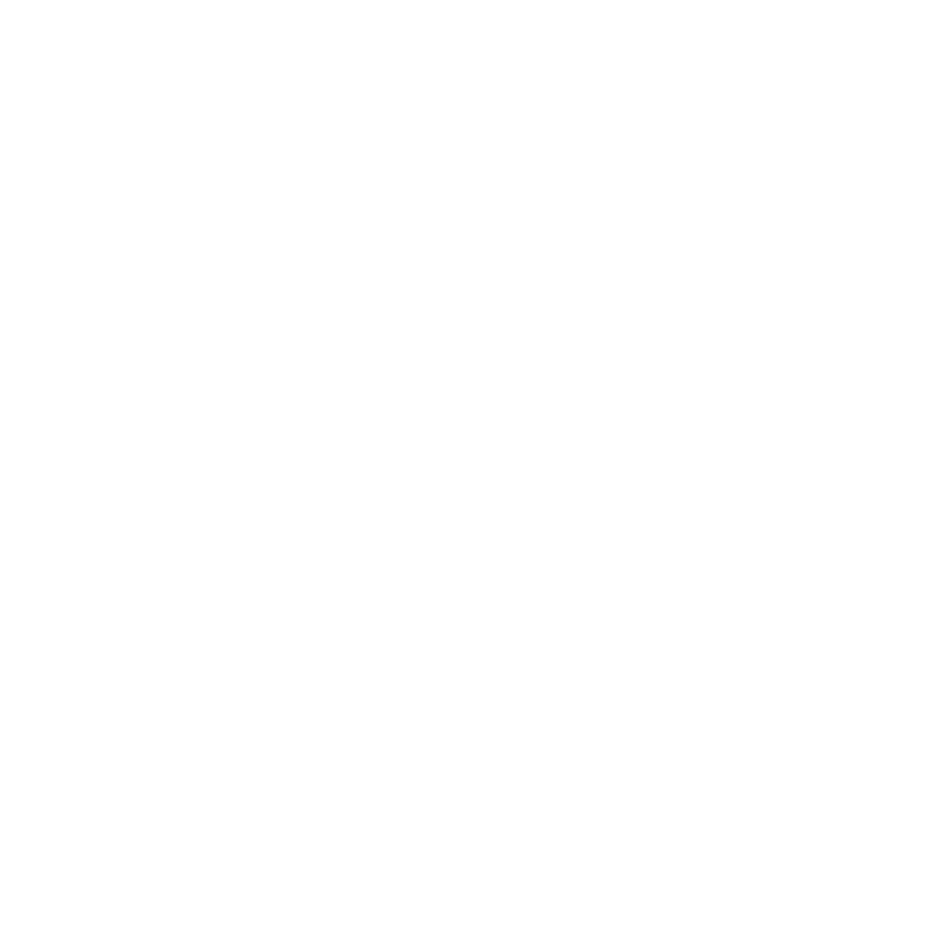
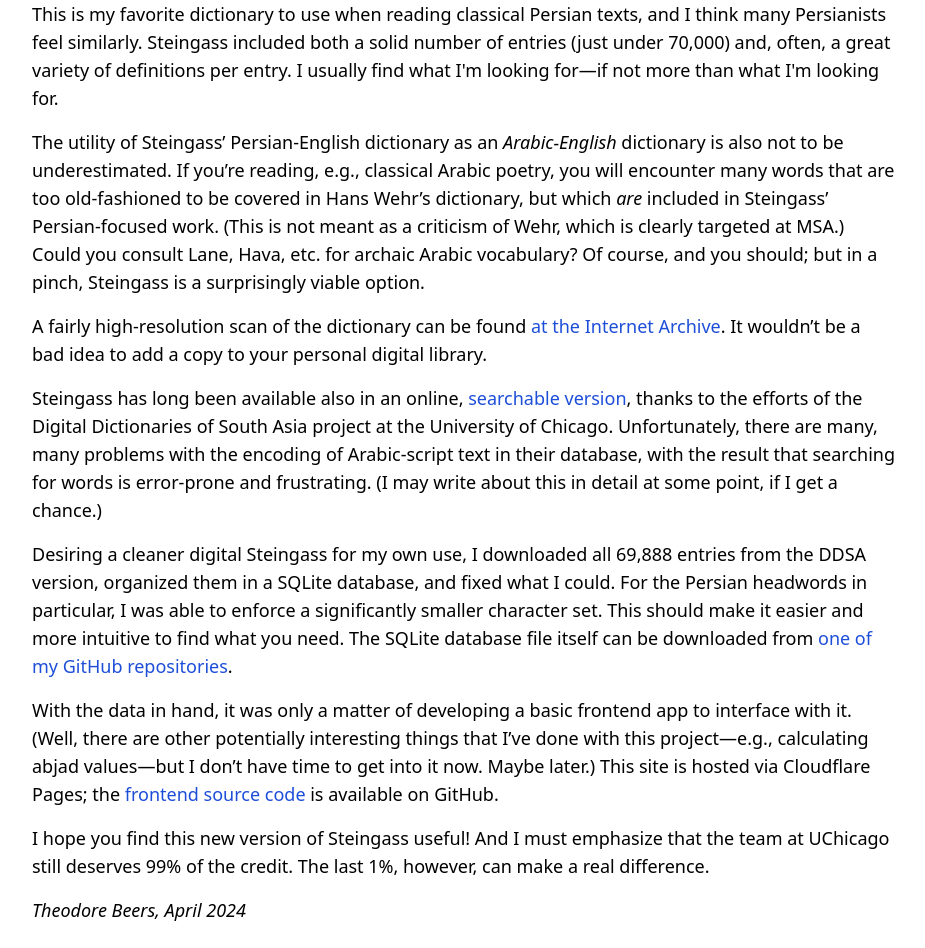
Before and after one commit to theodore-s-beers/steingass-app, a SvelteKit app: page /about in a window 1280 px wide. Shown: the part 220-1168 px from the top of the page, without its empty margins (176-1101 px from the left). Before the commit the page ends 800 px from the top, so only its background shows below. Built offline with nearby package versions, Linux system fonts and the light colour scheme.

Commit message:
Add to About page

```diff
--- a/src/routes/about/+page.svelte
+++ b/src/routes/about/+page.svelte
@@ -12,11 +12,83 @@
 	<a href="/" class="text-blue-700 hover:underline">Home</a>
 </div>
 
-<h1 class="mb-5 text-4xl">{title}</h1>
+<h1 class="mb-6 text-4xl">{title}</h1>
 
-<p>
+<hr class="border border-dashed border-gray-400" />
+<p class="my-2">
 	Steingass, Francis Joseph. <em
 		>A Comprehensive Persian-English Dictionary, including the Arabic words and phrases to be met
 		with in Persian literature</em
 	>. London: Routledge & K. Paul, 1892.
 </p>
+<hr class="mb-5 border border-dashed border-gray-400" />
+
+<p class="mb-4">
+	This is my favorite dictionary to use when reading classical Persian texts, and I think many
+	Persianists feel similarly. Steingass included both a solid number of entries (just under 70,000)
+	and, often, a great variety of definitions per entry. I usually find what I'm looking for—if not
+	more than what I'm looking for.
+</p>
+
+<p class="mb-4">
+	The utility of Steingass’ Persian-English dictionary as an <em>Arabic-English</em> dictionary is
+	also not to be underestimated. If you’re reading, e.g., classical Arabic poetry, you will
+	encounter many words that are too old-fashioned to be covered in Hans Wehr’s dictionary, but which
+	<em>are</em> included in Steingass’ Persian-focused work. (This is not meant as a criticism of Wehr,
+	which is clearly targeted at MSA.) Could you consult Lane, Hava, etc. for archaic Arabic vocabulary?
+	Of course, and you should; but in a pinch, Steingass is a surprisingly viable option.
+</p>
+
+<p class="mb-4">
+	A fairly high-resolution scan of the dictionary can be found
+	<a
+		href="https://archive.org/details/a-comprehensive-persian-english-dictionary/"
+		target="_blank"
+		rel="noreferrer"
+		class="text-blue-700 hover:underline">at the Internet Archive</a
+	>. It wouldn’t be a bad idea to add a copy to your personal digital library.
+</p>
+
+<p class="mb-4">
+	Steingass has long been available also in an online, <a
+		href="https://dsal.uchicago.edu/dictionaries/steingass/"
+		target="_blank"
+		rel="noreferrer"
+		class="text-blue-700 hover:underline">searchable version</a
+	>, thanks to the efforts of the Digital Dictionaries of South Asia project at the University of
+	Chicago. Unfortunately, there are many, many problems with the encoding of Arabic-script text in
+	their database, with the result that searching for words is error-prone and frustrating. (I may
+	write about this in detail at some point, if I get a chance.)
+</p>
+
+<p class="mb-4">
+	Desiring a cleaner digital Steingass for my own use, I downloaded all 69,888 entries from the DDSA
+	version, organized them in a SQLite database, and fixed what I could. For the Persian headwords in
+	particular, I was able to enforce a significantly smaller character set. This should make it
+	easier and more intuitive to find what you need. The SQLite database file itself can be downloaded
+	from <a
+		href="https://github.com/theodore-s-beers/steingass-scraper"
+		target="_blank"
+		rel="noreferrer"
+		class="text-blue-700 hover:underline">one of my GitHub repositories</a
+	>.
+</p>
+
+<p class="mb-4">
+	With the data in hand, it was only a matter of developing a basic frontend app to interface with
+	it. (Well, there are other potentially interesting things that I’ve done with this project—e.g.,
+	calculating abjad values—but I don’t have time to get into it now. Maybe later.) This site is
+	hosted via Cloudflare Pages; the <a
+		href="https://github.com/theodore-s-beers/steingass-app"
+		target="_blank"
+		rel="noreferrer"
+		class="text-blue-700 hover:underline">frontend source code</a
+	> is available on GitHub.
+</p>
+
+<p class="mb-4">
+	I hope you find this new version of Steingass useful! And I must emphasize that the team at
+	UChicago still deserves 99% of the credit. The last 1%, however, can make a real difference.
+</p>
+
+<p class="mb-2"><em>Theodore Beers, April 2024</em></p>
```
